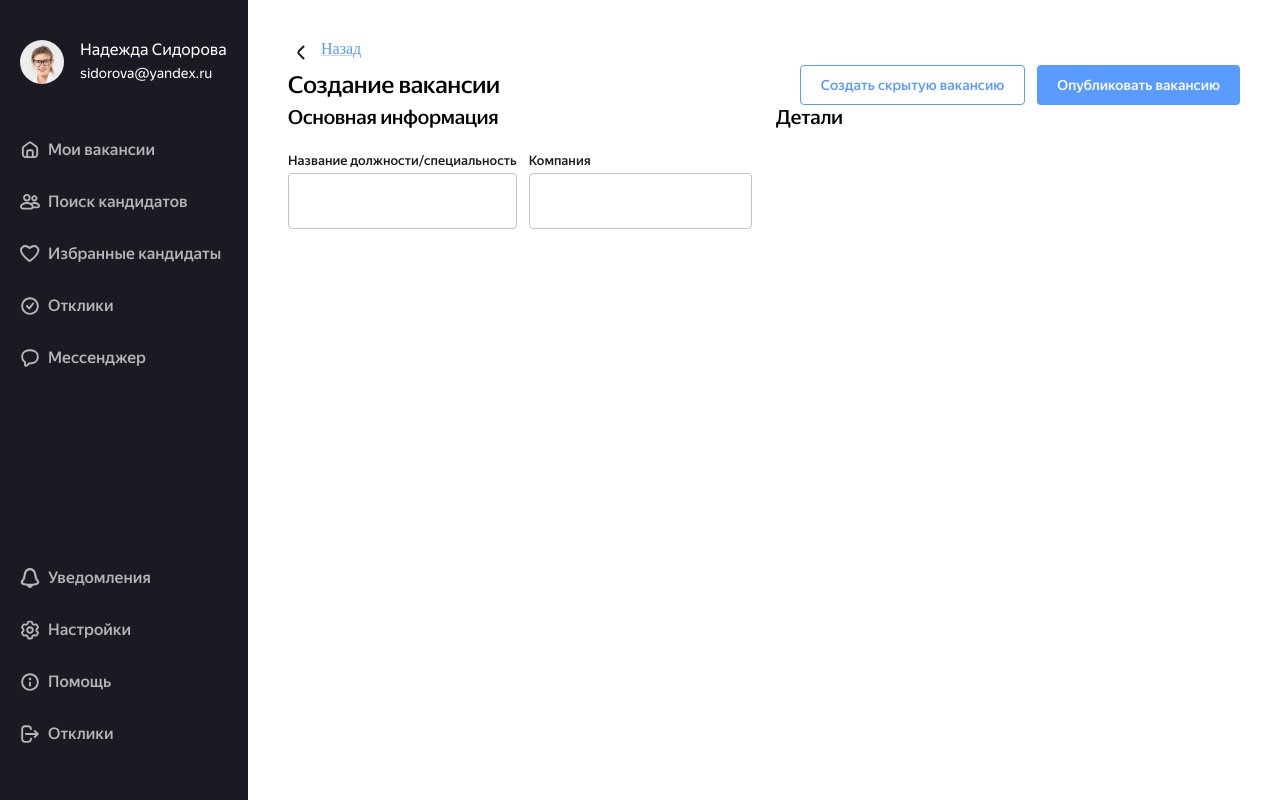
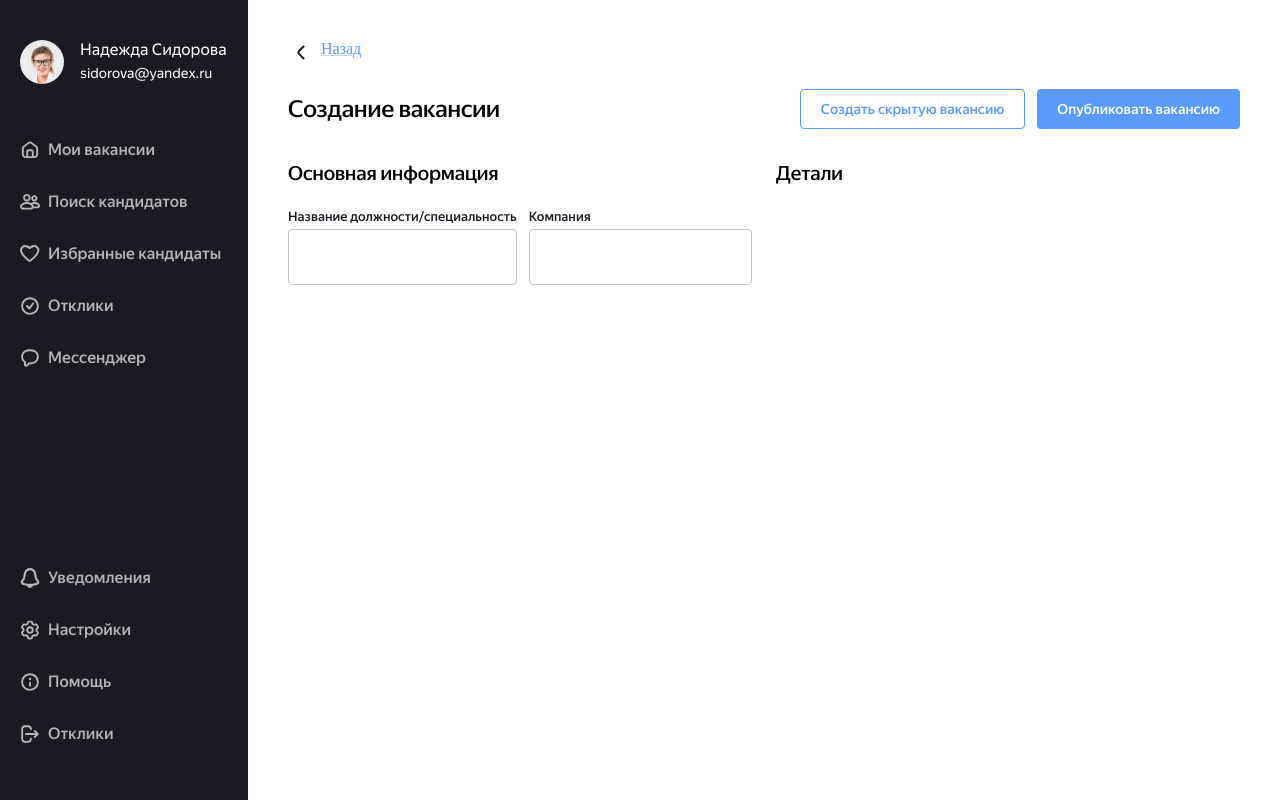
Before and after one commit to MostBridge/Frontend, a React (Vite) app: page /create-vacancy in a window 1280 px wide. Built offline with nearby package versions, Linux system fonts and the light colour scheme.

Commit message:
feature: add gap

```diff
--- a/src/pages/CreateVacancy/CreateVacancy.module.css
+++ b/src/pages/CreateVacancy/CreateVacancy.module.css
@@ -1,12 +1,14 @@
 .main {
     display: flex;
     flex-direction: column;
+    gap: 32px;
     padding: 40px 40px;
 }
 
 .top_section {
     display: flex;
     flex-direction: column;
+    gap: 24px;
 }
 
 .bottom_section {
```
